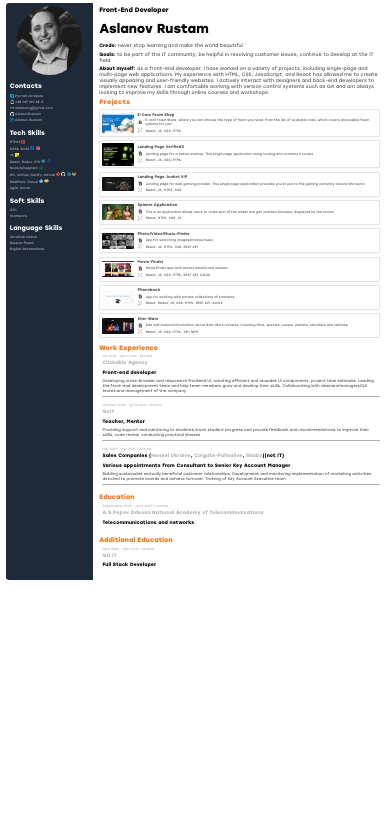
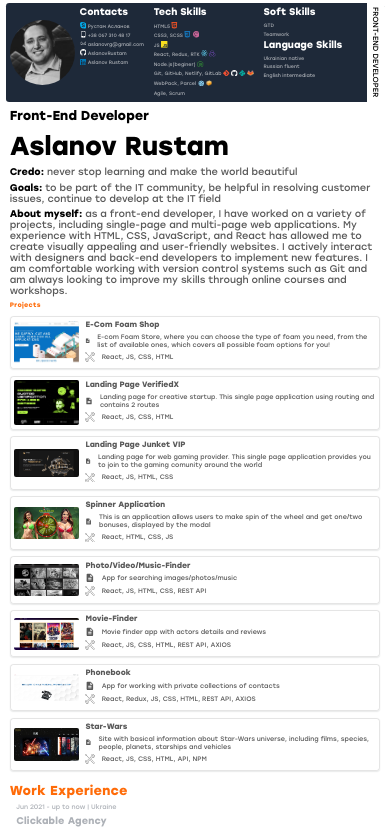
Before and after one commit to AslanovRustam/CV-Aslanov-Rustam, a React (Create React App) app: page / in a window 390 px wide. Shown: the top 834 px of the page. Built offline with nearby package versions, Linux system fonts and the light colour scheme.

Commit message:
add css for mobile

```diff
--- a/package.json
+++ b/package.json
@@ -4,6 +4,7 @@
   "private": true,
   "homepage": "https://AslanovRustam.github.io/CV-Aslanov-Rustam",
   "dependencies": {
+    "gh-pages": "^5.0.0",
     "normalize.css": "^8.0.1",
     "react": "^18.2.0",
     "react-dom": "^18.2.0",
--- a/src/components/AboutMyself/AboutMuself.jsx
+++ b/src/components/AboutMyself/AboutMuself.jsx
@@ -2,7 +2,7 @@ import s from "./aboutMyself.module.css";
 
 export default function AboutMuself() {
   return (
-    <>
+    <div className={s.container}>
       <h2 className={s.titleJob}>Front-End Developer</h2>
       <p className={s.titleName}>Aslanov Rustam</p>
       <ul className={s.summary}>
@@ -33,6 +33,6 @@ export default function AboutMuself() {
           </span>
         </li>
       </ul>
-    </>
+    </div>
   );
 }
--- a/src/components/AboutMyself/aboutMyself.module.css
+++ b/src/components/AboutMyself/aboutMyself.module.css
@@ -21,3 +21,11 @@
 .description {
   color: var(--secondTextColor);
 }
+@media screen and (max-width: 426px) {
+  .container {
+    font-size: 2em;
+  }
+  .titleName {
+    margin: 0;
+  }
+}
--- a/src/components/Aside/Aside.jsx
+++ b/src/components/Aside/Aside.jsx
@@ -9,6 +9,7 @@ export default function Aside() {
       <img className={s.photo} src={photo} alt="avatar" />
       <Contacts />
       <Skills />
+      <p className={s.mobSubTitle}>Front-End Developer</p>
     </section>
   );
 }
--- a/src/components/Aside/aside.module.css
+++ b/src/components/Aside/aside.module.css
@@ -1,5 +1,6 @@
 @import url(../../vars.css);
 .aside {
+  position: relative;
   padding: 1em;
   text-align: center;
   border-top-left-radius: 1em;
@@ -8,6 +9,35 @@
 }
 .photo {
   width: 20em;
+  height: 20em;
   border-radius: 50%;
   text-align: center;
 }
+.mobSubTitle {
+  display: none;
+}
+@media screen and (max-width: 426px) {
+  main {
+    grid-template-columns: 1fr;
+  }
+  .aside {
+    display: flex;
+    border-radius: 1em;
+  }
+  .photo {
+    margin: auto 0;
+  }
+  .mobSubTitle {
+    height: 100%;
+    font-size: 2.3em;
+    padding: 0.5em;
+    display: flex;
+    background-color: var(--white);
+    color: var(--black);
+    writing-mode: vertical-rl;
+    text-transform: uppercase;
+    position: absolute;
+    right: 0;
+    top: 0;
+  }
+}
--- a/src/components/Contacts/Contacts.jsx
+++ b/src/components/Contacts/Contacts.jsx
@@ -3,7 +3,7 @@ import s from "./contacts.module.css";
 
 export default function Contacts() {
   return (
-    <>
+    <div className={s.container}>
       <h2 className={s.title}>Contacts</h2>
       <ul className={s.contacts}>
         <li>
@@ -62,6 +62,6 @@ export default function Contacts() {
           </a>
         </li>
       </ul>
-    </>
+    </div>
   );
 }
--- a/src/components/Contacts/contacts.module.css
+++ b/src/components/Contacts/contacts.module.css
@@ -19,3 +19,14 @@
   align-items: center;
   margin-bottom: 0.5em;
 }
+@media screen and (max-width: 426px) {
+  .container {
+    display: flex;
+    flex-direction: column;
+    font-size: 1.5em;
+    margin: 0 1em;
+  }
+  .title {
+    margin: 0 0 0.5em 0;
+  }
+}
--- a/src/components/Education/education.module.css
+++ b/src/components/Education/education.module.css
@@ -22,3 +22,8 @@
 .position {
   color: var(--black);
 }
+@media screen and (max-width: 426px) {
+  .container {
+    font-size: 2em;
+  }
+}
--- a/src/components/Projects/project.module.css
+++ b/src/components/Projects/project.module.css
@@ -56,3 +56,9 @@
 .item:focus .name {
   color: var(--orange);
 }
+@media screen and (max-width: 426px) {
+  .title,
+  .list {
+    font-size: 2em;
+  }
+}
--- a/src/components/Skills/Skills.jsx
+++ b/src/components/Skills/Skills.jsx
@@ -6,6 +6,7 @@ import gitLab from "../../images/gitLab.png";
 export default function Skills() {
   return (
     <>
+      <div className={s.container}>
         <h2 className={s.title}>Tech Skills</h2>
         <ul className={s.skills}>
           <li className={s.contactBox}>
@@ -80,6 +81,8 @@ export default function Skills() {
             </svg>
           </li>
         </ul>
+      </div>
+      <div className={s.container}>
         <h2 className={s.title}>Soft Skills</h2>
         <ul className={s.skills}>
           <li className={s.contactBox}>GTD</li>
@@ -91,6 +94,7 @@ export default function Skills() {
           <li className={s.contactBox}>Russian fluent</li>
           <li className={s.contactBox}>English intermediate</li>
         </ul>
+      </div>
     </>
   );
 }
--- a/src/components/Skills/skills.module.css
+++ b/src/components/Skills/skills.module.css
@@ -23,3 +23,14 @@
 .contactBox span {
   font-weight: 500;
 }
+@media screen and (max-width: 426px) {
+  .container {
+    display: flex;
+    flex-direction: column;
+    font-size: 1.5em;
+    margin: 0 1em;
+  }
+  .title {
+    margin: 0 0 0.5em 0;
+  }
+}
--- a/src/components/Work/work.module.css
+++ b/src/components/Work/work.module.css
@@ -41,3 +41,8 @@
   font-size: 1.2em;
   color: var(--secondTextColor);
 }
+@media screen and (max-width: 426px) {
+  .section {
+    font-size: 2em;
+  }
+}
```
Also changed, not shown: 1 other file (tests, documents, lock files or other folders). Lines whose indentation alone changed are shown as unchanged.
